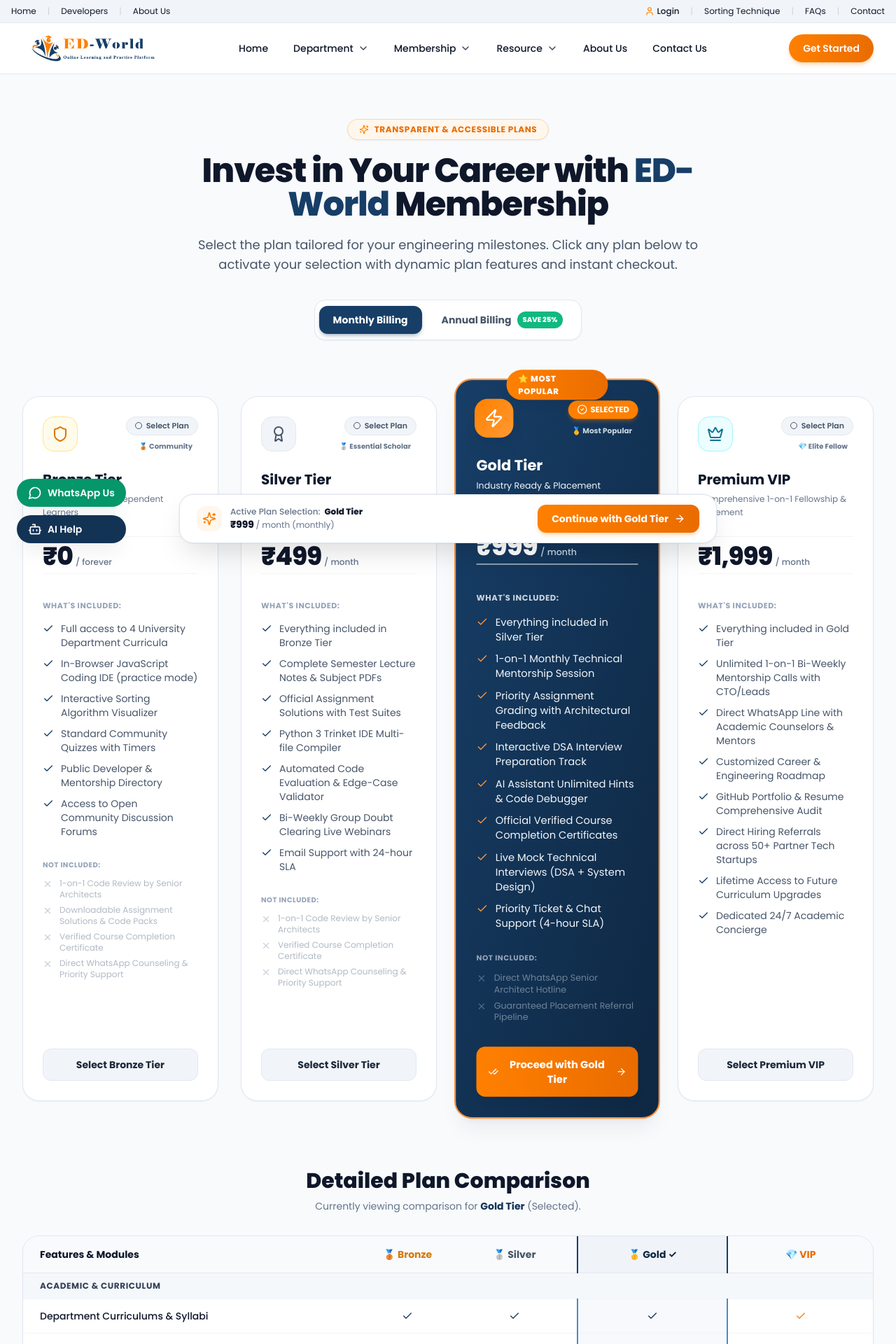
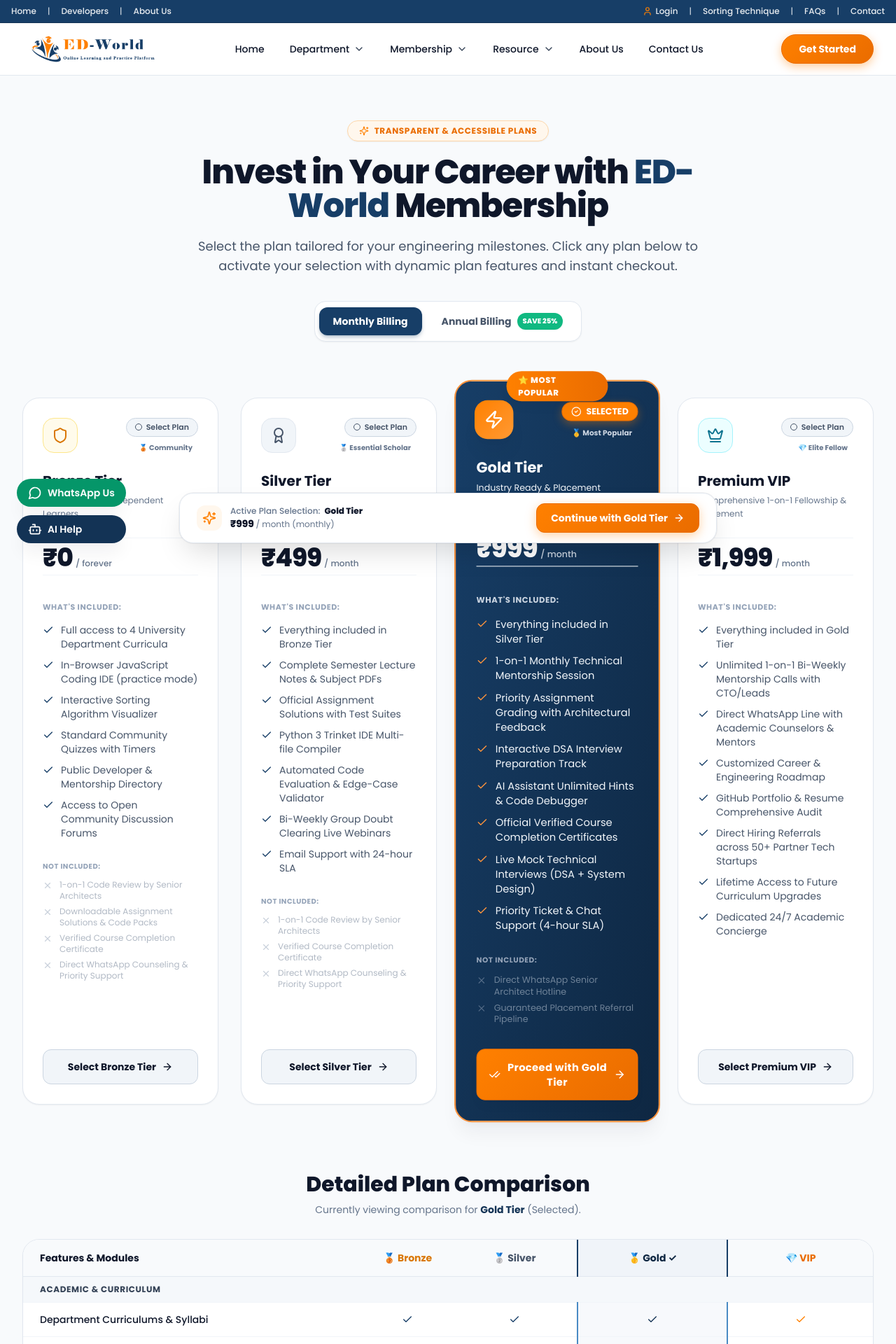
Before and after one commit to Vnjvibhash/ED-World, a Next.js app: page /membership in a window 1280 px wide. Shown: the top 1920 px of the page at 70% size. Built offline with nearby package versions, Linux system fonts and the light colour scheme.

Commit message:
fix(header-membership): apply brand theme navy to header top bar and vibrant orange to Get Started button, fix selected plan buttons

```diff
--- a/src/app/globals.css
+++ b/src/app/globals.css
@@ -267,14 +267,31 @@
 
 /* Maintain crisp white text on solid buttons & badges */
 .btn-brand,
+.bg-brand-500 {
+  background-color: #173E67 !important;
+  color: #ffffff !important;
+}
+
+.bg-brand-600 {
+  background-color: #133355 !important;
+  color: #ffffff !important;
+}
+
+.bg-accent-500 {
+  background-color: #FF8000 !important;
+  color: #ffffff !important;
+}
+
+.bg-accent-600 {
+  background-color: #ea6c00 !important;
+  color: #ffffff !important;
+}
+
+.btn-brand,
 .btn-primary,
-.bg-brand-500,
-.bg-brand-600,
 .bg-brand-700,
 .bg-brand-800,
 .bg-brand-900,
-.bg-accent-500,
-.bg-accent-600,
 .bg-emerald-600,
 .bg-rose-600 {
   color: #ffffff !important;
--- a/src/app/membership/page.tsx
+++ b/src/app/membership/page.tsx
@@ -238,9 +238,17 @@
 
                     <div className="flex flex-col items-end gap-1.5">
                       {isSelected ? (
-                        <div className="inline-flex items-center gap-1 px-3 py-1 rounded-full text-[11px] font-bold bg-accent-500 text-white shadow-md shadow-accent-500/30 animate-fade-in">
-                          <CheckCircle2 className="w-3.5 h-3.5" />
-                          <span>SELECTED</span>
+                        <div
+                          className="inline-flex items-center gap-1.5 px-3 py-1 rounded-full text-xs font-bold shadow-md animate-fade-in"
+                          style={{
+                            backgroundColor: "#FF8000",
+                            color: "#ffffff",
+                            border: "1px solid #ea6c00",
+                            boxShadow: "0 4px 12px rgba(255, 128, 0, 0.35)"
+                          }}
+                        >
+                          <CheckCircle2 className="w-3.5 h-3.5 shrink-0" style={{ color: "#ffffff", stroke: "#ffffff" }} />
+                          <span style={{ color: "#ffffff", fontWeight: 700 }}>SELECTED</span>
                         </div>
                       ) : (
                         <button
@@ -251,12 +259,17 @@
                           }}
                           className={`inline-flex items-center gap-1.5 px-3 py-1 rounded-full text-[11px] font-semibold transition-all ${
                             isPopular
-                              ? "bg-white/10 hover:bg-white/20 text-slate-200 border border-white/20"
-                              : "bg-slate-100 hover:bg-slate-200 text-slate-600 border border-slate-200"
+                              ? "hover:bg-white/20"
+                              : "hover:bg-slate-200"
                           }`}
+                          style={{
+                            backgroundColor: isPopular ? "rgba(255, 255, 255, 0.15)" : "#f1f5f9",
+                            color: isPopular ? "#ffffff" : "#475569",
+                            border: isPopular ? "1px solid rgba(255, 255, 255, 0.25)" : "1px solid #cbd5e1"
+                          }}
                         >
                           <div className="w-2.5 h-2.5 rounded-full border border-current" />
-                          <span>Select Plan</span>
+                          <span style={{ color: isPopular ? "#ffffff" : "#475569" }}>Select Plan</span>
                         </button>
                       )}
                       <span
@@ -337,11 +350,20 @@
                         e.stopPropagation();
                         handleEnrollClick(tier);
                       }}
-                      className="w-full py-3.5 px-4 rounded-xl font-bold text-xs sm:text-sm flex items-center justify-center gap-2 transition-all shadow-lg bg-gradient-to-r from-accent-500 to-accent-600 hover:from-accent-400 hover:to-accent-500 text-white shadow-accent-500/35 glow-hover"
+                      className="w-full py-3.5 px-4 rounded-xl font-bold text-xs sm:text-sm flex items-center justify-center gap-2 transition-all shadow-lg selected-card-btn cursor-pointer"
+                      style={{
+                        backgroundColor: "#FF8000",
+                        backgroundImage: "linear-gradient(135deg, #FF8000 0%, #ea6c00 100%)",
+                        color: "#ffffff",
+                        border: "1px solid #ea6c00",
+                        boxShadow: "0 10px 25px -5px rgba(255, 128, 0, 0.45)"
+                      }}
                     >
-                      <CheckCheck className="w-4 h-4" />
-                      <span>Proceed with {tier.name}</span>
-                      <ArrowRight className="w-4 h-4" />
+                      <CheckCheck className="w-4 h-4 shrink-0" style={{ color: "#ffffff", stroke: "#ffffff" }} />
+                      <span className="font-bold tracking-wide" style={{ color: "#ffffff" }}>
+                        Proceed with {tier.name}
+                      </span>
+                      <ArrowRight className="w-4 h-4 shrink-0" style={{ color: "#ffffff", stroke: "#ffffff" }} />
                     </button>
                   ) : (
                     <button
@@ -350,13 +372,15 @@
                         e.stopPropagation();
                         handleSelectPlan(tier.id);
                       }}
-                      className={`w-full py-3 px-4 rounded-xl font-bold text-xs sm:text-sm flex items-center justify-center gap-2 transition-all ${
-                        isPopular
-                          ? "bg-white/10 hover:bg-white/20 text-white border border-white/20"
-                          : "bg-slate-100 hover:bg-slate-200 text-slate-800 border border-slate-200"
-                      }`}
+                      className="w-full py-3.5 px-4 rounded-xl font-bold text-xs sm:text-sm flex items-center justify-center gap-2 transition-all unselected-card-btn cursor-pointer"
+                      style={{
+                        backgroundColor: isPopular ? "rgba(255, 255, 255, 0.15)" : "#f1f5f9",
+                        color: isPopular ? "#ffffff" : "#0f172a",
+                        border: isPopular ? "1px solid rgba(255, 255, 255, 0.25)" : "1px solid #cbd5e1"
+                      }}
                     >
-                      <span>Select {tier.name}</span>
+                      <span style={{ color: isPopular ? "#ffffff" : "#0f172a" }}>Select {tier.name}</span>
+                      <ArrowRight className="w-4 h-4 shrink-0" style={{ color: isPopular ? "#ffffff" : "#0f172a" }} />
                     </button>
                   )}
                 </div>
@@ -625,10 +649,17 @@
 
         <button
           onClick={() => handleEnrollClick(activeSelectedTier)}
-          className="px-5 py-2.5 rounded-xl font-bold text-xs sm:text-sm text-white bg-gradient-to-r from-accent-500 to-accent-600 hover:from-accent-400 hover:to-accent-500 shadow-md shadow-accent-500/25 flex items-center gap-2 shrink-0 glow-hover transition-all"
+          className="px-5 py-2.5 rounded-xl font-bold text-xs sm:text-sm flex items-center gap-2 shrink-0 transition-all shadow-md cursor-pointer"
+          style={{
+            backgroundColor: "#FF8000",
+            backgroundImage: "linear-gradient(135deg, #FF8000 0%, #ea6c00 100%)",
+            color: "#ffffff",
+            border: "1px solid #ea6c00",
+            boxShadow: "0 4px 15px rgba(255, 128, 0, 0.35)"
+          }}
         >
-          <span>Continue with {activeSelectedTier.name}</span>
-          <ArrowRight className="w-4 h-4" />
+          <span style={{ color: "#ffffff", fontWeight: 700 }}>Continue with {activeSelectedTier.name}</span>
+          <ArrowRight className="w-4 h-4 shrink-0" style={{ color: "#ffffff", stroke: "#ffffff" }} />
         </button>
       </div>
 
--- a/src/components/layout/Header.tsx
+++ b/src/components/layout/Header.tsx
@@ -42,28 +42,35 @@
 
   return (
     <header className="w-full sticky top-0 z-50 transition-all duration-300">
-      {/* Top Bar */}
-      <div className="bg-slate-100 text-slate-900 text-xs py-2 px-4 border-b border-slate-200">
+      {/* Top Bar - Brand Theme Navy */}
+      <div
+        className="text-xs py-2 px-4 border-b transition-colors header-top-bar"
+        style={{
+          backgroundColor: "#173E67",
+          color: "#ffffff",
+          borderBottom: "1px solid #133355"
+        }}
+      >
         <div className="max-w-7xl mx-auto flex flex-wrap items-center justify-between gap-2">
           <div className="flex items-center space-x-3 sm:space-x-4">
-            <Link href="/" className="hover:text-accent-500 transition-colors">Home</Link>
-            <span className="text-slate-300">|</span>
-            <Link href="/developer-list" className="hover:text-accent-500 transition-colors">Developers</Link>
-            <span className="text-slate-300">|</span>
-            <Link href="/about-us" className="hover:text-accent-500 transition-colors">About Us</Link>
+            <Link href="/" className="hover:text-accent-400 transition-colors font-medium" style={{ color: "#ffffff" }}>Home</Link>
+            <span style={{ color: "rgba(255, 255, 255, 0.3)" }}>|</span>
+            <Link href="/developer-list" className="hover:text-accent-400 transition-colors font-medium" style={{ color: "rgba(255, 255, 255, 0.9)" }}>Developers</Link>
+            <span style={{ color: "rgba(255, 255, 255, 0.3)" }}>|</span>
+            <Link href="/about-us" className="hover:text-accent-400 transition-colors font-medium" style={{ color: "rgba(255, 255, 255, 0.9)" }}>About Us</Link>
           </div>
 
           <div className="flex items-center space-x-3 sm:space-x-4">
-            <Link href="/login" className="flex items-center gap-1 hover:text-accent-500 transition-colors font-medium">
-              <User className="w-3.5 h-3.5 text-accent-500" />
-              <span>Login</span>
+            <Link href="/login" className="flex items-center gap-1 hover:text-accent-400 transition-colors font-medium" style={{ color: "#ffffff" }}>
+              <User className="w-3.5 h-3.5" style={{ color: "#FF8000" }} />
+              <span style={{ color: "#ffffff" }}>Login</span>
             </Link>
-            <span className="text-slate-300">|</span>
-            <Link href="/sorting-algorithm" className="hover:text-accent-500 transition-colors">Sorting Technique</Link>
-            <span className="text-slate-300">|</span>
-            <Link href="/faqs" className="hover:text-accent-500 transition-colors">FAQs</Link>
-            <span className="text-slate-300">|</span>
-            <Link href="/contact" className="hover:text-accent-500 transition-colors">Contact</Link>
+            <span style={{ color: "rgba(255, 255, 255, 0.3)" }}>|</span>
+            <Link href="/sorting-algorithm" className="hover:text-accent-400 transition-colors font-medium" style={{ color: "rgba(255, 255, 255, 0.9)" }}>Sorting Technique</Link>
+            <span style={{ color: "rgba(255, 255, 255, 0.3)" }}>|</span>
+            <Link href="/faqs" className="hover:text-accent-400 transition-colors font-medium" style={{ color: "rgba(255, 255, 255, 0.9)" }}>FAQs</Link>
+            <span style={{ color: "rgba(255, 255, 255, 0.3)" }}>|</span>
+            <Link href="/contact" className="hover:text-accent-400 transition-colors font-medium" style={{ color: "rgba(255, 255, 255, 0.9)" }}>Contact</Link>
           </div>
         </div>
       </div>
@@ -281,9 +288,16 @@
           <div className="flex items-center gap-3">
             <Link
               href="/register"
-              className="hidden sm:inline-flex items-center justify-center px-5 py-2.5 rounded-full font-semibold text-sm text-white bg-gradient-to-r from-accent-500 to-accent-600 hover:from-accent-400 hover:to-accent-500 shadow-md shadow-accent-500/25 transition-all hover:scale-[1.02] active:scale-[0.98]"
+              className="hidden sm:inline-flex items-center justify-center px-6 py-2.5 rounded-full font-bold text-sm shadow-md transition-all hover:scale-105 active:scale-95 btn-get-started"
+              style={{
+                backgroundColor: "#FF8000",
+                backgroundImage: "linear-gradient(135deg, #FF8000 0%, #ea6c00 100%)",
+                color: "#ffffff",
+                border: "1px solid #ea6c00",
+                boxShadow: "0 4px 14px rgba(255, 128, 0, 0.4)"
+              }}
             >
-              Get Started
+              <span style={{ color: "#ffffff", fontWeight: 700 }}>Get Started</span>
             </Link>
 
             <button
@@ -370,9 +384,16 @@
               <Link
                 href="/register"
                 onClick={closeMenu}
-                className="w-full inline-flex items-center justify-center py-2.5 rounded-xl font-semibold text-white bg-gradient-to-r from-accent-500 to-accent-600 shadow-md shadow-accent-500/20"
+                className="w-full inline-flex items-center justify-center py-2.5 rounded-xl font-bold text-sm shadow-md btn-get-started"
+                style={{
+                  backgroundColor: "#FF8000",
+                  backgroundImage: "linear-gradient(135deg, #FF8000 0%, #ea6c00 100%)",
+                  color: "#ffffff",
+                  border: "1px solid #ea6c00",
+                  boxShadow: "0 4px 14px rgba(255, 128, 0, 0.35)"
+                }}
               >
-                Become A User
+                <span style={{ color: "#ffffff", fontWeight: 700 }}>Get Started</span>
               </Link>
             </div>
           </div>
--- a/src/styles/header.css
+++ b/src/styles/header.css
@@ -3,20 +3,42 @@
    ============================================================ */
 
 .header-top-bar {
-  background-color: var(--color-bg-darkest);
-  color: var(--color-text-muted);
+  background-color: #173E67 !important;
+  color: #ffffff !important;
   font-size: 0.75rem;
   padding: 0.5rem 1rem;
-  border-bottom: 1px solid var(--color-border-subtle);
+  border-bottom: 1px solid #133355 !important;
 }
 
-.header-top-bar a {
-  color: var(--color-text-muted);
+.header-top-bar a,
+.header-top-bar span {
+  color: rgba(255, 255, 255, 0.9) !important;
   transition: color var(--transition-fast);
 }
 
 .header-top-bar a:hover {
-  color: var(--color-accent-500);
+  color: #FF8000 !important;
+}
+
+/* Branded Theme Get Started CTA Button */
+.btn-get-started {
+  background-color: #FF8000 !important;
+  background-image: linear-gradient(135deg, #FF8000 0%, #ea6c00 100%) !important;
+  color: #ffffff !important;
+  border: 1px solid #ea6c00 !important;
+  box-shadow: 0 4px 14px rgba(255, 128, 0, 0.4) !important;
+  font-weight: 700 !important;
+}
+
+.btn-get-started *,
+.btn-get-started span {
+  color: #ffffff !important;
+}
+
+.btn-get-started:hover {
+  background-color: #ea6c00 !important;
+  background-image: linear-gradient(135deg, #fb923c 0%, #FF8000 100%) !important;
+  box-shadow: 0 6px 18px rgba(255, 128, 0, 0.5) !important;
 }
 
 .header-navbar {
--- a/src/styles/membership.css
+++ b/src/styles/membership.css
@@ -145,3 +145,109 @@
     transform: translate(-50%, 0);
   }
 }
+
+/* ============================================================
+   Selected Card Text & Button Color Contrast Rules
+   ============================================================ */
+
+/* Selected Card CTA Button (High-Contrast Radiant Colors) */
+.selected-card-btn {
+  background-color: #FF8000 !important;
+  background-image: linear-gradient(135deg, #FF8000 0%, #ea6c00 100%) !important;
+  color: #ffffff !important;
+  border: 1px solid #ea6c00 !important;
+  box-shadow: 0 10px 25px -5px rgba(255, 128, 0, 0.45) !important;
+  cursor: pointer !important;
+}
+
+.selected-card-btn *,
+.selected-card-btn span,
+.selected-card-btn svg {
+  color: #ffffff !important;
+  stroke: #ffffff !important;
+  fill: none !important;
+}
+
+.selected-card-btn:hover {
+  background-color: #ea6c00 !important;
+  background-image: linear-gradient(135deg, #fb923c 0%, #FF8000 100%) !important;
+  box-shadow: 0 14px 30px -5px rgba(255, 128, 0, 0.55) !important;
+}
+
+/* Tier specific selected button styles */
+.selected-card-btn-bronze {
+  background-color: #d97706 !important;
+  background-image: linear-gradient(135deg, #f59e0b 0%, #d97706 100%) !important;
+  border-color: #b45309 !important;
+  box-shadow: 0 10px 25px -5px rgba(217, 119, 6, 0.45) !important;
+}
+
+.selected-card-btn-silver {
+  background-color: #1e293b !important;
+  background-image: linear-gradient(135deg, #334155 0%, #0f172a 100%) !important;
+  border-color: #0f172a !important;
+  box-shadow: 0 10px 25px -5px rgba(30, 41, 59, 0.4) !important;
+}
+
+.selected-card-btn-gold {
+  background-color: #FF8000 !important;
+  background-image: linear-gradient(135deg, #FF8000 0%, #ea6c00 100%) !important;
+  border-color: #ea6c00 !important;
+  box-shadow: 0 10px 25px -5px rgba(255, 128, 0, 0.55) !important;
+}
+
+.selected-card-btn-premium {
+  background-color: #0284c7 !important;
+  background-image: linear-gradient(135deg, #0ea5e9 0%, #0369a1 100%) !important;
+  border-color: #0369a1 !important;
+  box-shadow: 0 10px 25px -5px rgba(2, 132, 199, 0.45) !important;
+}
+
+/* Unselected Card Button - Light Card */
+.unselected-card-btn {
+  background-color: #f1f5f9 !important;
+  color: #0f172a !important;
+  border: 1px solid #cbd5e1 !important;
+}
+
+.unselected-card-btn *,
+.unselected-card-btn span {
+  color: #0f172a !important;
+}
+
+.unselected-card-btn:hover {
+  background-color: #e2e8f0 !important;
+  color: #0f172a !important;
+  border-color: #94a3b8 !important;
+}
+
+/* Unselected Card Button - Dark Card (Gold when unselected) */
+.dark-card .unselected-card-btn {
+  background-color: rgba(255, 255, 255, 0.12) !important;
+  color: #ffffff !important;
+  border: 1px solid rgba(255, 255, 255, 0.25) !important;
+}
+
+.dark-card .unselected-card-btn *,
+.dark-card .unselected-card-btn span {
+  color: #ffffff !important;
+}
+
+.dark-card .unselected-card-btn:hover {
+  background-color: rgba(255, 255, 255, 0.22) !important;
+  color: #ffffff !important;
+  border-color: rgba(255, 255, 255, 0.45) !important;
+}
+
+/* Selected Status Badge Pill */
+.selected-badge-pill {
+  background: linear-gradient(135deg, #FF8000 0%, #ea6c00 100%) !important;
+  color: #ffffff !important;
+}
+
+.selected-badge-pill *,
+.selected-badge-pill span,
+.selected-badge-pill svg {
+  color: #ffffff !important;
+  stroke: #ffffff !important;
+}
```
